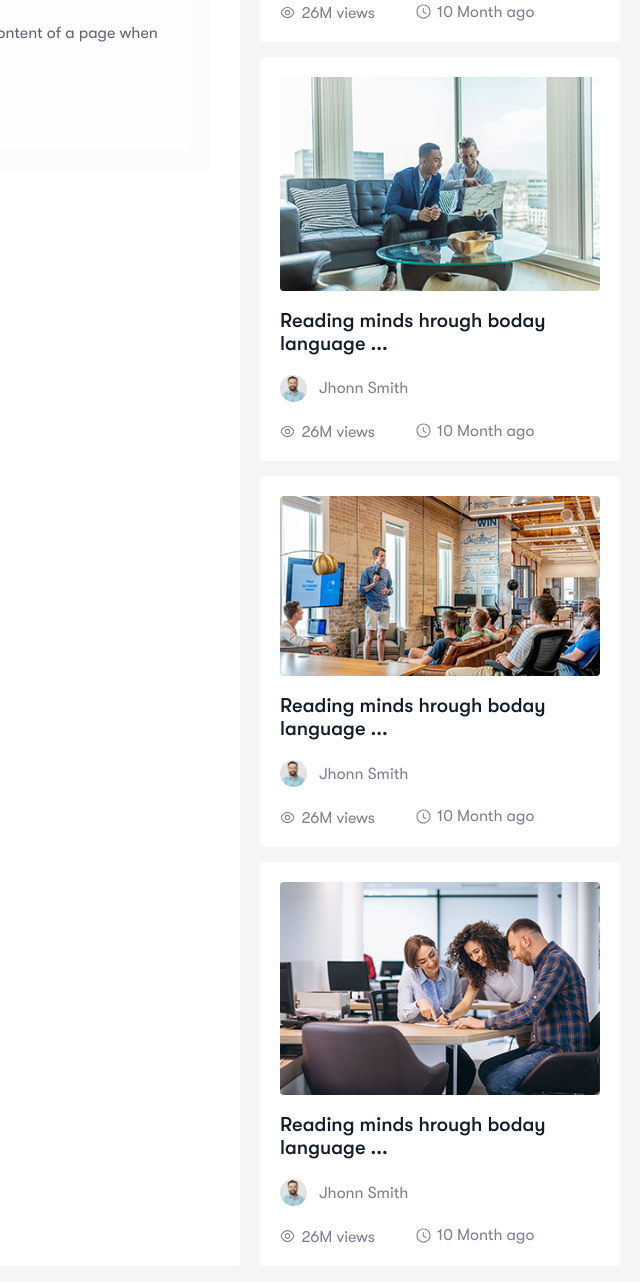
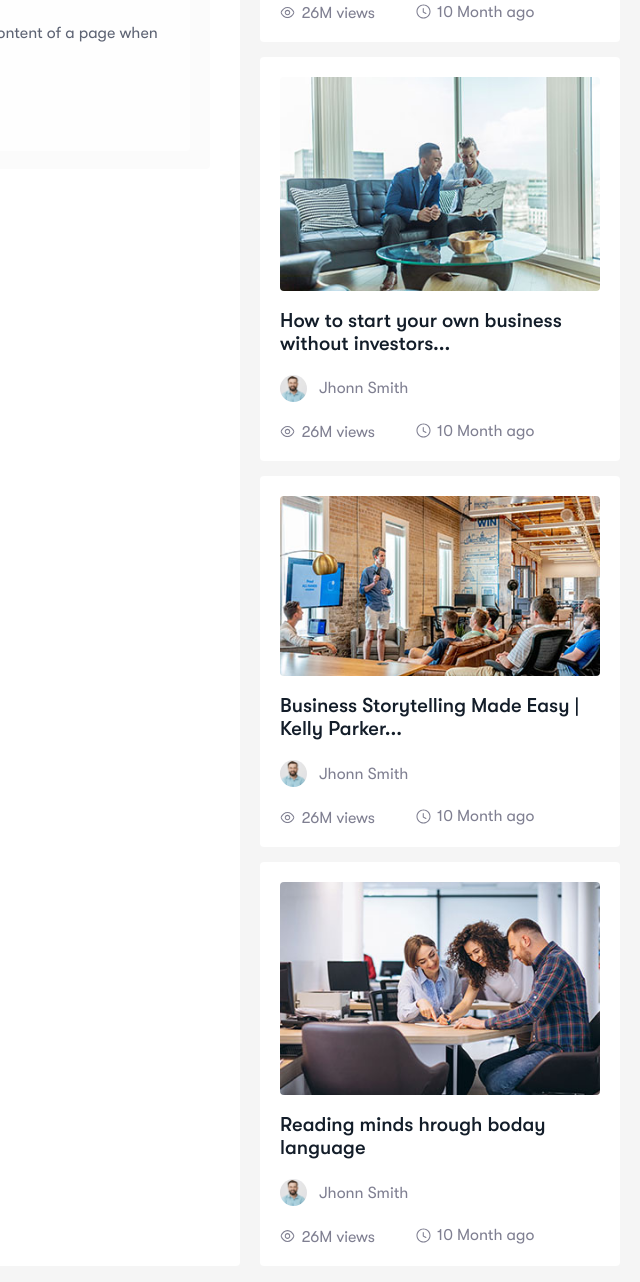
Before and after one commit to namahin/netlify, a plain HTML site: page index.html in a window 1280 px wide. Shown: the part 1757-3039 px from the top of the page, without its empty margins (640-1280 px from the left). Drawn offline with Linux system fonts and the light colour scheme.

Commit message:
update playlist

```diff
--- a/css/responsive.css
+++ b/css/responsive.css
@@ -272,7 +272,7 @@
         width: 102px;
     }
 
-    .playlist-item .video-summary h3 {
+    .playlist-item .video-summary h3 a {
         font-size: 14px;
         line-height: 16px;
         margin-bottom: 10px;
--- a/css/style.css
+++ b/css/style.css
@@ -973,7 +973,7 @@ header.header-sm {
     width: calc(100% - 186px);
 }
 
-.playlist-item .video-summary h3 {
+.playlist-item .video-summary h3 a{
     font-weight: 500;
     font-size: 20px;
     line-height: 23px;
@@ -985,6 +985,11 @@ header.header-sm {
     text-overflow: ellipsis;
     white-space: normal;
     -webkit-line-clamp: 2;
+    text-decoration: none;
+}
+
+.playlist-item .video-summary h3 a:hover{
+    color: var(--color-primary);
 }
 
 .playlist-item .chanel-summary {
--- a/index.html
+++ b/index.html
@@ -384,7 +384,7 @@
                             <li class="playlist-item">
                                 <div class="list-tn"><img src="images/video-tn.jpg" alt=""></div>
                                 <div class="video-summary">
-                                    <h3>Reading minds hrough boday language ...</h3>
+                                    <h3><a href="#">Reading minds hrough boday language ...</a></h3>
                                     <div class="chanel-summary">
                                         <img src="images/user.jpg" alt="">
                                         <p>Jhonn Smith</p>
@@ -401,7 +401,7 @@
                             <li class="playlist-item">
                                 <div class="list-tn"><img src="images/video-tn-2.jpg" alt=""></div>
                                 <div class="video-summary">
-                                    <h3>Reading minds hrough boday language ...</h3>
+                                    <h3><a href="#">How business ideas are born | Aya Jaff</a></h3>
                                     <div class="chanel-summary">
                                         <img src="images/user.jpg" alt="">
                                         <p>Jhonn Smith</p>
@@ -418,7 +418,7 @@
                             <li class="playlist-item">
                                 <div class="list-tn"><img src="images/video-tn-3.jpg" alt=""></div>
                                 <div class="video-summary">
-                                    <h3>Reading minds hrough boday language ...</h3>
+                                    <h3><a href="#">How to start your own business without investors...</a></h3>
                                     <div class="chanel-summary">
                                         <img src="images/user.jpg" alt="">
                                         <p>Jhonn Smith</p>
@@ -435,7 +435,7 @@
                             <li class="playlist-item">
                                 <div class="list-tn"><img src="images/video-tn-4.jpg" alt=""></div>
                                 <div class="video-summary">
-                                    <h3>Reading minds hrough boday language ...</h3>
+                                    <h3><a href="#">Business Storytelling Made Easy | Kelly Parker...</a></h3>
                                     <div class="chanel-summary">
                                         <img src="images/user.jpg" alt="">
                                         <p>Jhonn Smith</p>
@@ -452,7 +452,7 @@
                             <li class="playlist-item">
                                 <div class="list-tn"><img src="images/video-tn-5.jpg" alt=""></div>
                                 <div class="video-summary">
-                                    <h3>Reading minds hrough boday language ...</h3>
+                                    <h3><a href="#">Reading minds hrough boday language</a></h3>
                                     <div class="chanel-summary">
                                         <img src="images/user.jpg" alt="">
                                         <p>Jhonn Smith</p>
```
